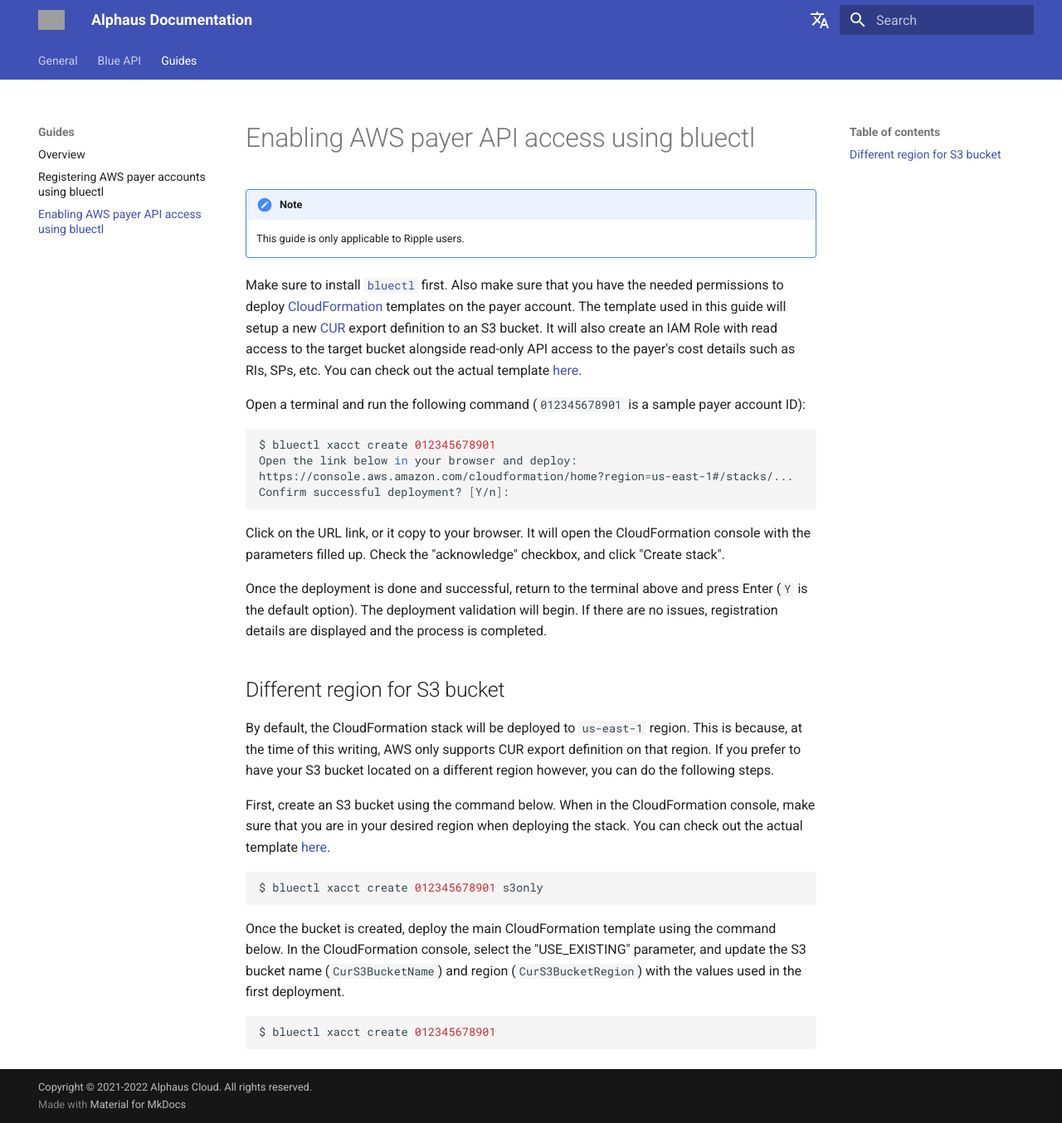
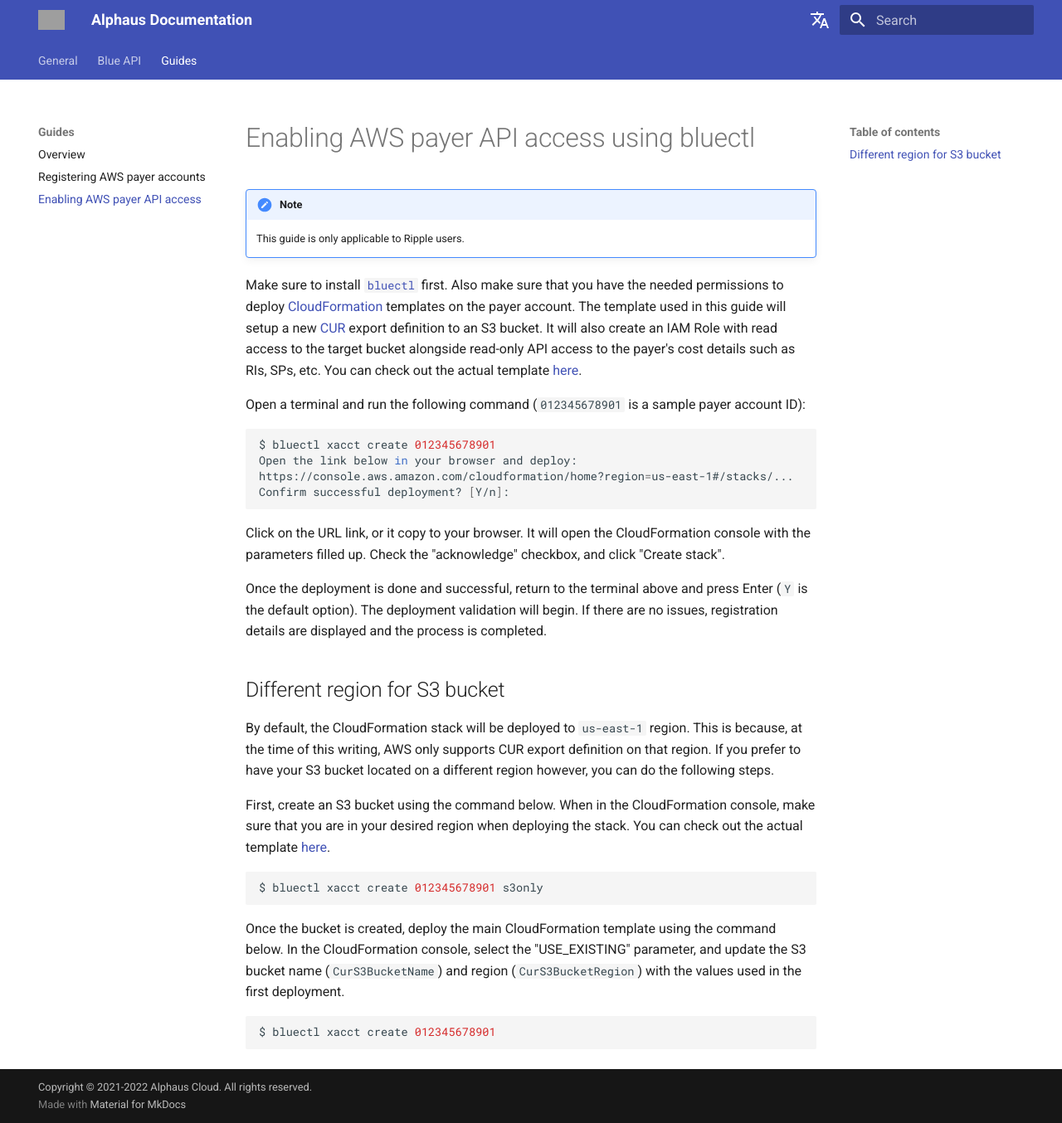
Before and after one commit to alphauslabs/tmpdocs, an MkDocs documentation site: the page built from docs/guides/aws-enable-api-access.md, in a window 1280 px wide and 1354 px high. Shown: the whole window at 83% size. Built offline with MkDocs 1.6.1 and Material for MkDocs 9.7.7, drawn with Linux system fonts in a browser that asks for light colours; comment, search, counter and statistics services are not loaded; grey boxes are pictures that could not be loaded.

Commit message:
docs: wip enable api access

```diff
--- a/mkdocs.yml
+++ b/mkdocs.yml
@@ -34,8 +34,8 @@
   - 'blueapi/client-sdks.md'
 - 'Guides':
   - 'guides/index.md'
-  - 'guides/aws-register-payer.md'
-  - 'guides/aws-enable-api-access.md'
+  - 'Registering AWS payer accounts': 'guides/aws-register-payer.md'
+  - 'Enabling AWS payer API access': 'guides/aws-enable-api-access.md'
 
 extra:
   alternate:
```
